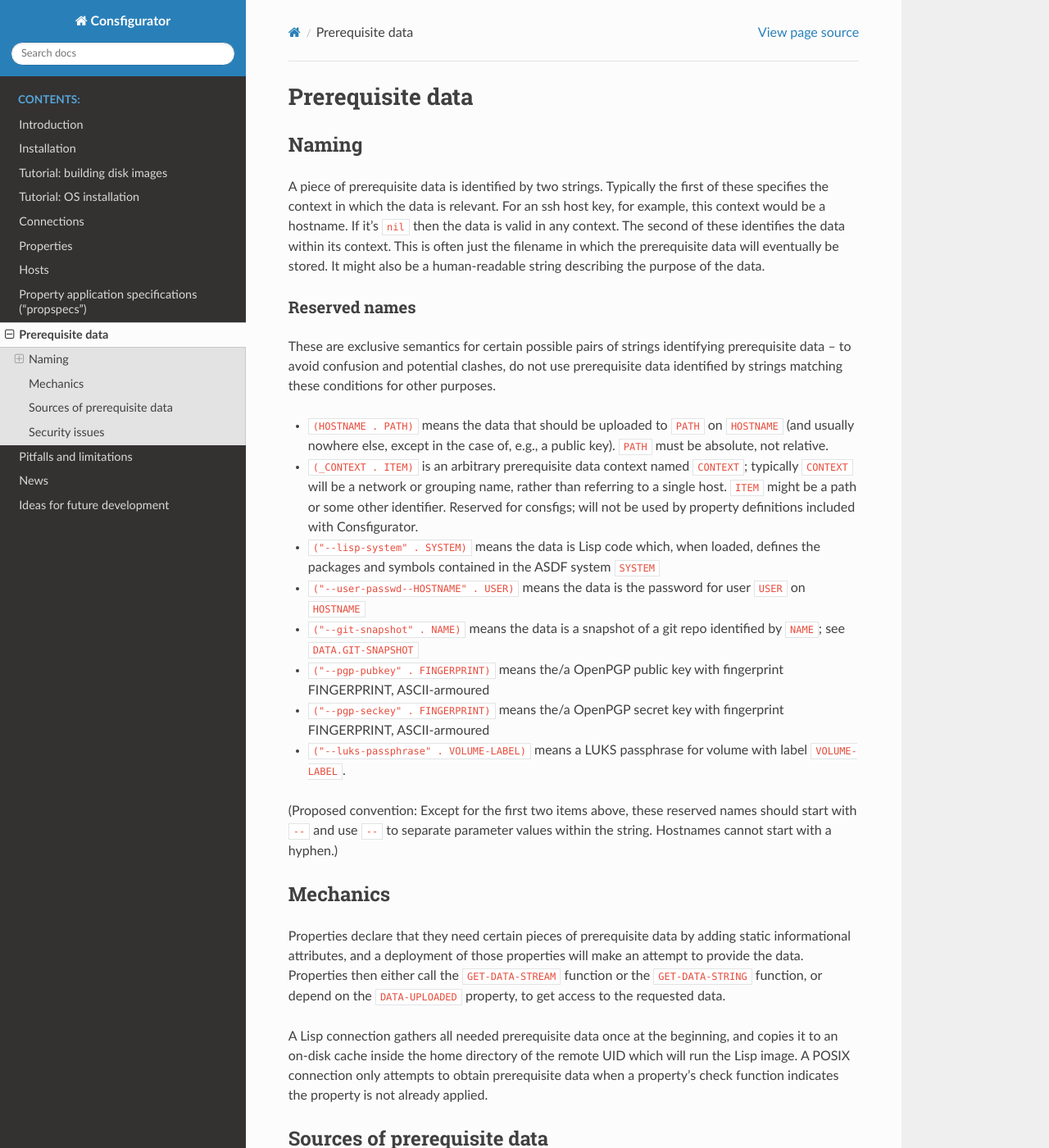
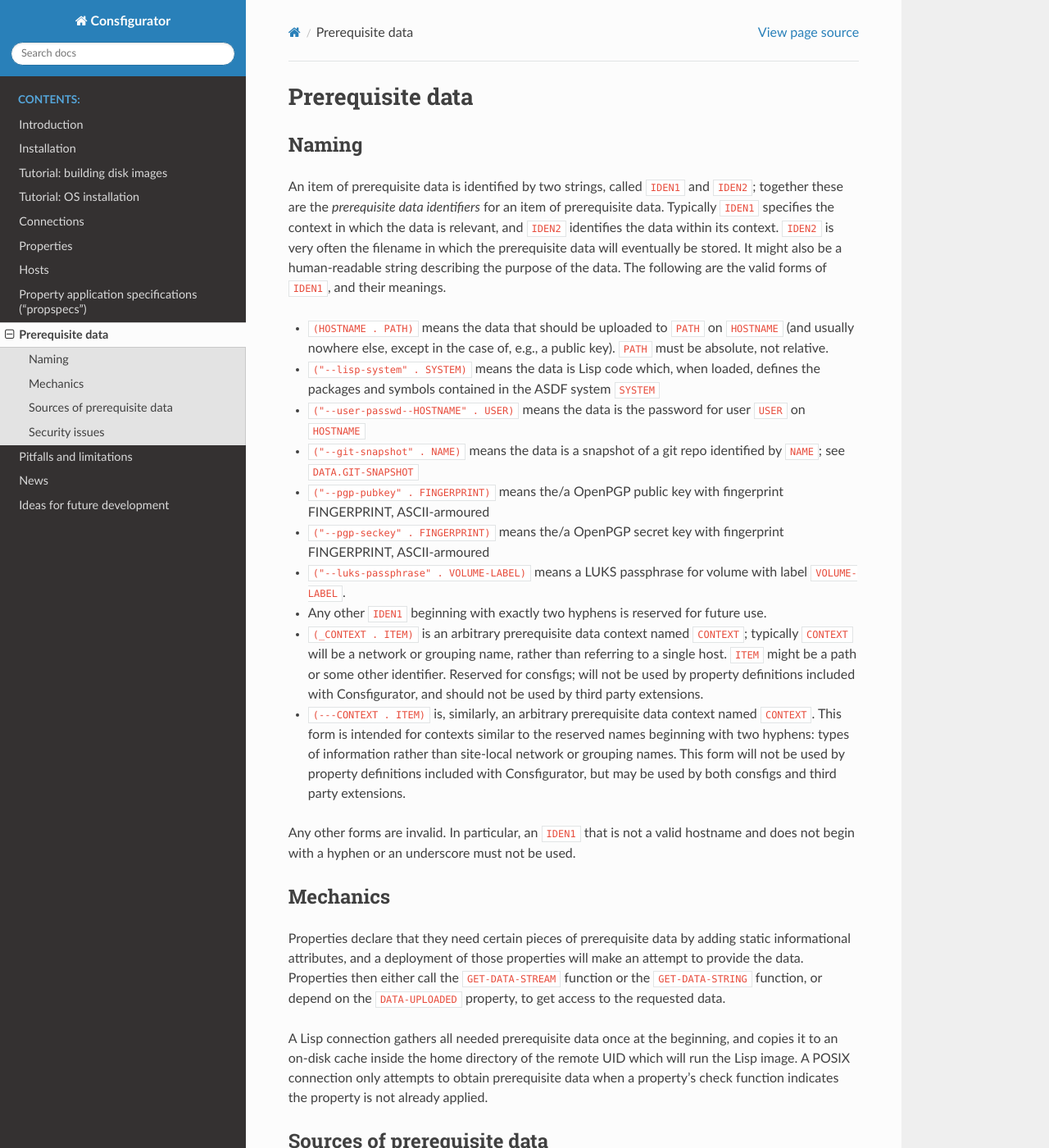
Before and after one commit to spwhitton/consfigurator, a Sphinx documentation site: the page built from doc/data.rst, in a window 1280 px wide and 1400 px high. Shown: the whole window at 82% size. Built offline with Sphinx 7.4.7 and the Read the Docs theme 2.0.0, drawn with Linux system fonts in a browser that asks for light colours.

Commit message:
rework prerequisite data naming conventions & add some validation
We now give an exhaustive specification of which IDEN1 are valid, rather than
simply reserving some patterns.  Also introduce terminology of "prerequisite
data identifiers".

Drop the idea that IDEN1 might be nil.  Additionally reserve IDEN1 beginning
with three hyphens.  State that third party extensions shouldn't use _CONTEXT.
Disallow forms not listed.

Thanks to David Bremner for discussion.

Signed-off-by: Sean Whitton <spwhitton@spwhitton.name>

```diff
--- a/doc/data.rst
+++ b/doc/data.rst
@@ -4,31 +4,18 @@ Prerequisite data
 Naming
 ------
 
-A piece of prerequisite data is identified by two strings.  Typically the
-first of these specifies the context in which the data is relevant.  For an
-ssh host key, for example, this context would be a hostname.  If it's ``nil``
-then the data is valid in any context.  The second of these identifies the
-data within its context.  This is often just the filename in which the
-prerequisite data will eventually be stored.  It might also be a
-human-readable string describing the purpose of the data.
-
-Reserved names
-~~~~~~~~~~~~~~
-
-These are exclusive semantics for certain possible pairs of strings
-identifying prerequisite data -- to avoid confusion and potential clashes, do
-not use prerequisite data identified by strings matching these conditions for
-other purposes.
+An item of prerequisite data is identified by two strings, called ``IDEN1``
+and ``IDEN2``; together these are the *prerequisite data identifiers* for an
+item of prerequisite data.  Typically ``IDEN1`` specifies the context in which
+the data is relevant, and ``IDEN2`` identifies the data within its context.
+``IDEN2`` is very often the filename in which the prerequisite data will
+eventually be stored.  It might also be a human-readable string describing the
+purpose of the data.  The following are the valid forms of ``IDEN1``, and
+their meanings.
 
 - ``(HOSTNAME . PATH)`` means the data that should be uploaded to ``PATH`` on
   ``HOSTNAME`` (and usually nowhere else, except in the case of, e.g., a
   public key).  ``PATH`` must be absolute, not relative.
-
-- ``(_CONTEXT . ITEM)`` is an arbitrary prerequisite data context named
-  ``CONTEXT``; typically ``CONTEXT`` will be a network or grouping name,
-  rather than referring to a single host.  ``ITEM`` might be a path or some
-  other identifier.  Reserved for consfigs; will not be used by property
-  definitions included with Consfigurator.
 
 - ``("--lisp-system" . SYSTEM)`` means the data is Lisp code which, when
   loaded, defines the packages and symbols contained in the ASDF system
@@ -49,9 +36,25 @@ other purposes.
 - ``("--luks-passphrase" . VOLUME-LABEL)`` means a LUKS passphrase for volume
   with label ``VOLUME-LABEL``.
 
-(Proposed convention: Except for the first two items above, these reserved
-names should start with ``--`` and use ``--`` to separate parameter values
-within the string.  Hostnames cannot start with a hyphen.)
+- Any other ``IDEN1`` beginning with exactly two hyphens is reserved for
+  future use.
+
+- ``(_CONTEXT . ITEM)`` is an arbitrary prerequisite data context named
+  ``CONTEXT``; typically ``CONTEXT`` will be a network or grouping name,
+  rather than referring to a single host.  ``ITEM`` might be a path or some
+  other identifier.  Reserved for consfigs; will not be used by property
+  definitions included with Consfigurator, and should not be used by third
+  party extensions.
+
+- ``(---CONTEXT . ITEM)`` is, similarly, an arbitrary prerequisite data
+  context named ``CONTEXT``.  This form is intended for contexts similar to
+  the reserved names beginning with two hyphens: types of information rather
+  than site-local network or grouping names.  This form will not be used by
+  property definitions included with Consfigurator, but may be used by both
+  consfigs and third party extensions.
+
+Any other forms are invalid.  In particular, an ``IDEN1`` that is not a valid
+hostname and does not begin with a hyphen or an underscore must not be used.
 
 Mechanics
 ---------
```
Also changed, not shown: 1 other file.
